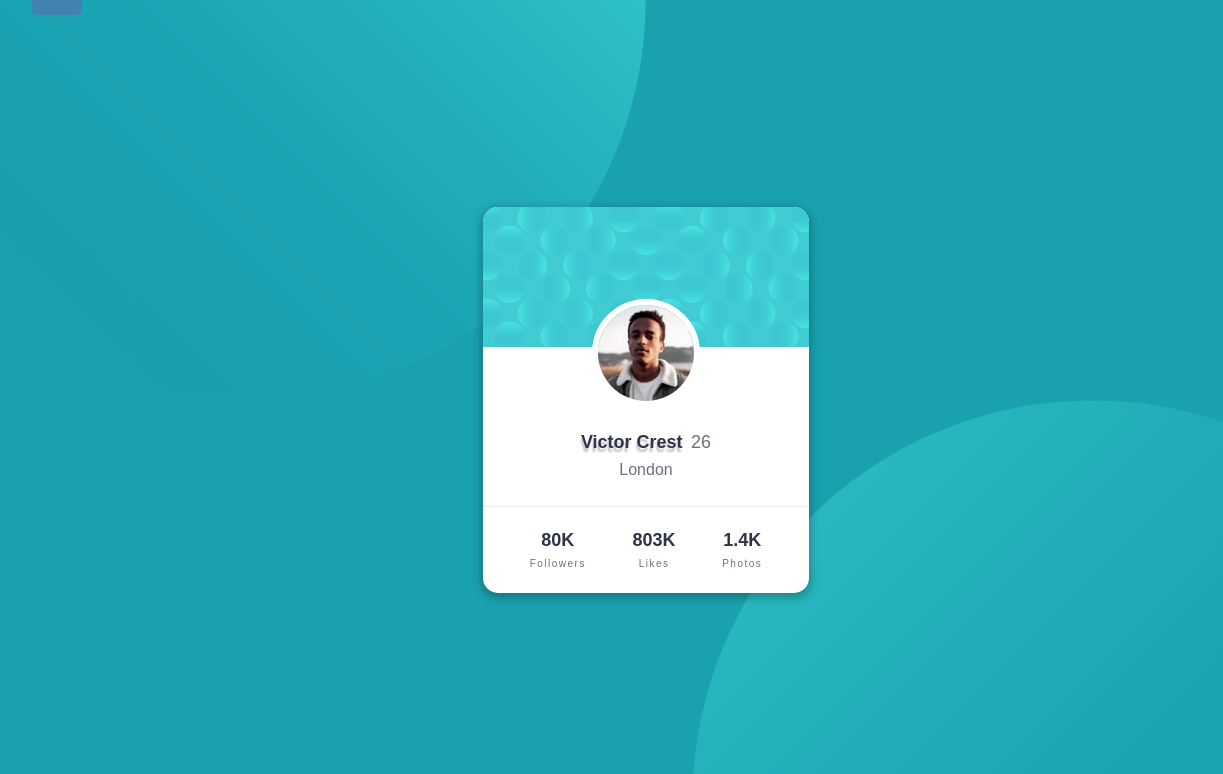
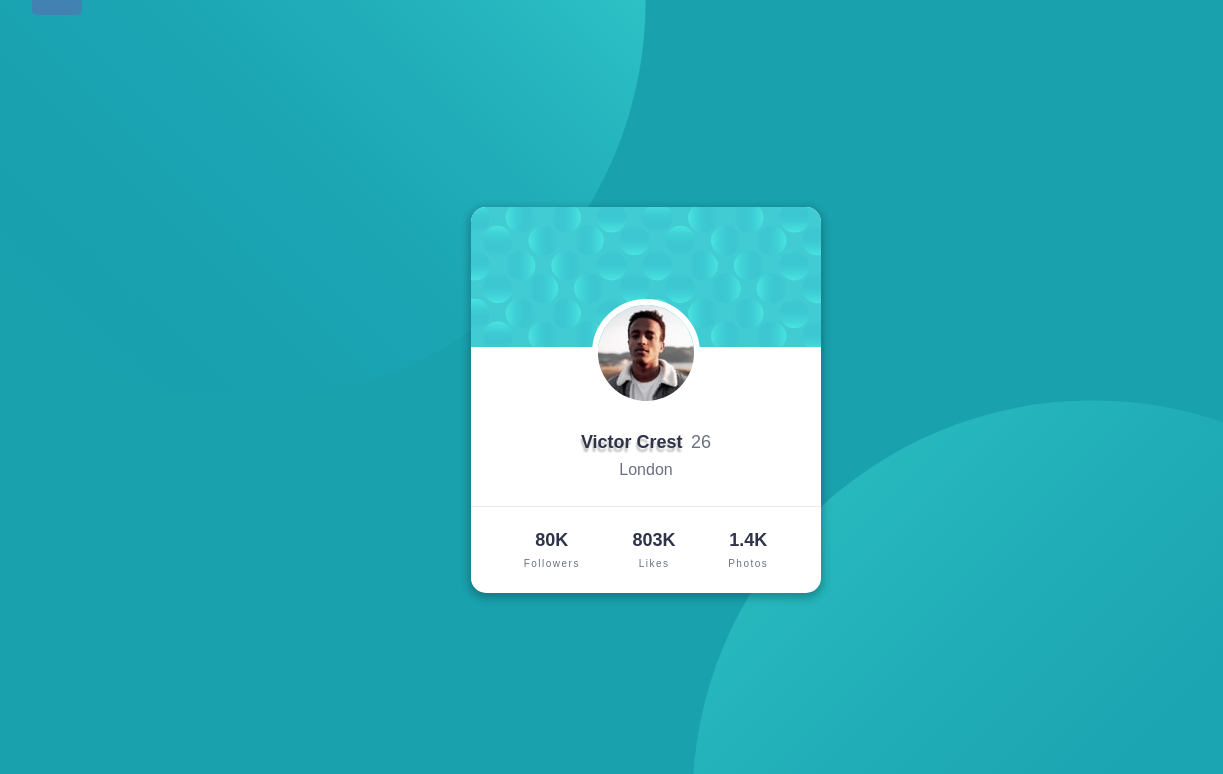
Before and after one commit to alexanderivanov2/frontend-mentor, a Vue app: page /newbie/profile-card in a window 1536 px wide. Shown: the top 774 px of the page, without its empty margins (122-1345 px from the left). Built offline with nearby package versions, Linux system fonts and the light colour scheme.

Commit message:
implement desktop variant

```diff
--- a/src/assets/styles/components/newbie/_profileCard.scss
+++ b/src/assets/styles/components/newbie/_profileCard.scss
@@ -83,6 +83,11 @@
                 color: $grey;
             }
         }
+    }
 
+    @media screen and (min-width: 1440px) {
+        .profile-card {
+            min-width: 350px;
+        }
     }
 }
```
